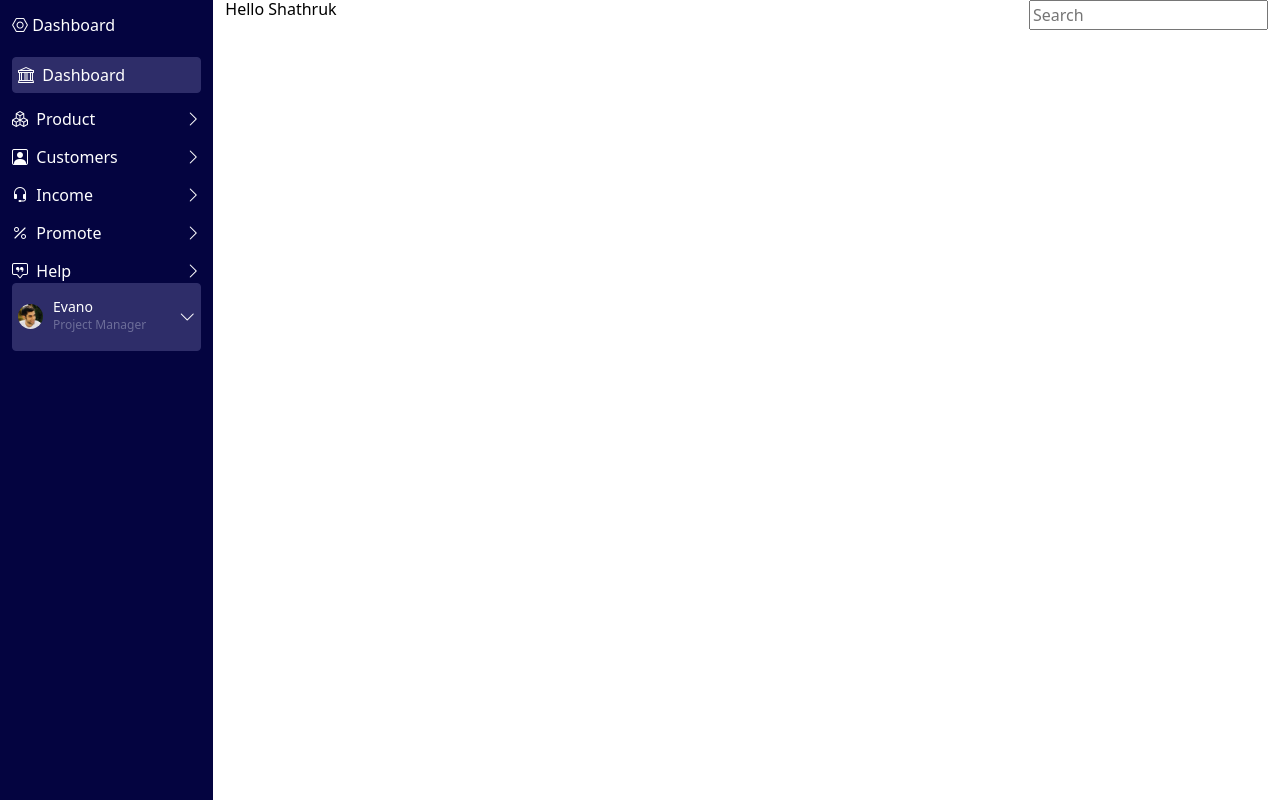
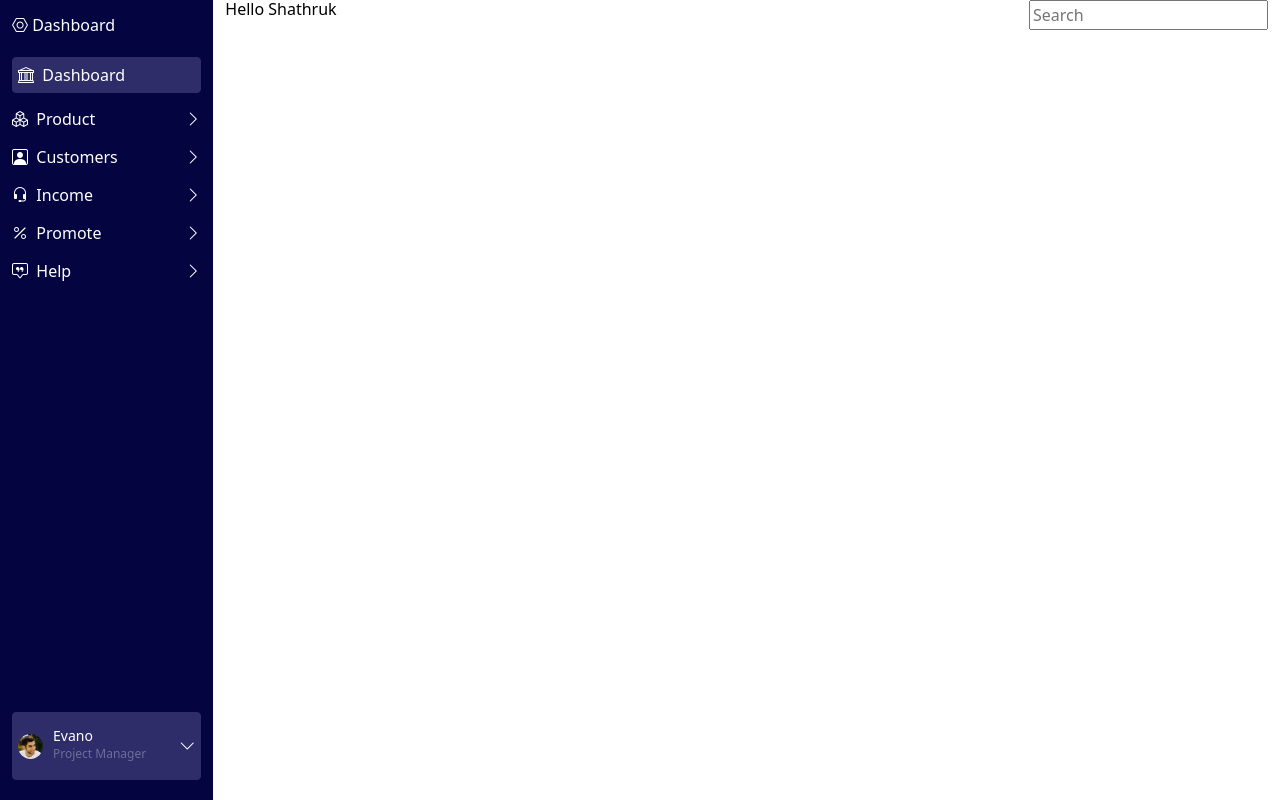
Before and after one commit to tirupathi2219/assignment-fitpeo, a React (Create React App) app: page / in a window 1280 px wide. Built offline with nearby package versions, Linux system fonts and the light colour scheme.

Commit message:
dashboard-modify-css

```diff
--- a/src/components/Dashboard.module.scss
+++ b/src/components/Dashboard.module.scss
@@ -34,7 +34,7 @@
         border-radius: 4px;
         padding: 0px 5px;
         position: absolute;
-        margin-bottom: 20px;
+        bottom: 20px;
 
         >div {
             align-items: center;
```
